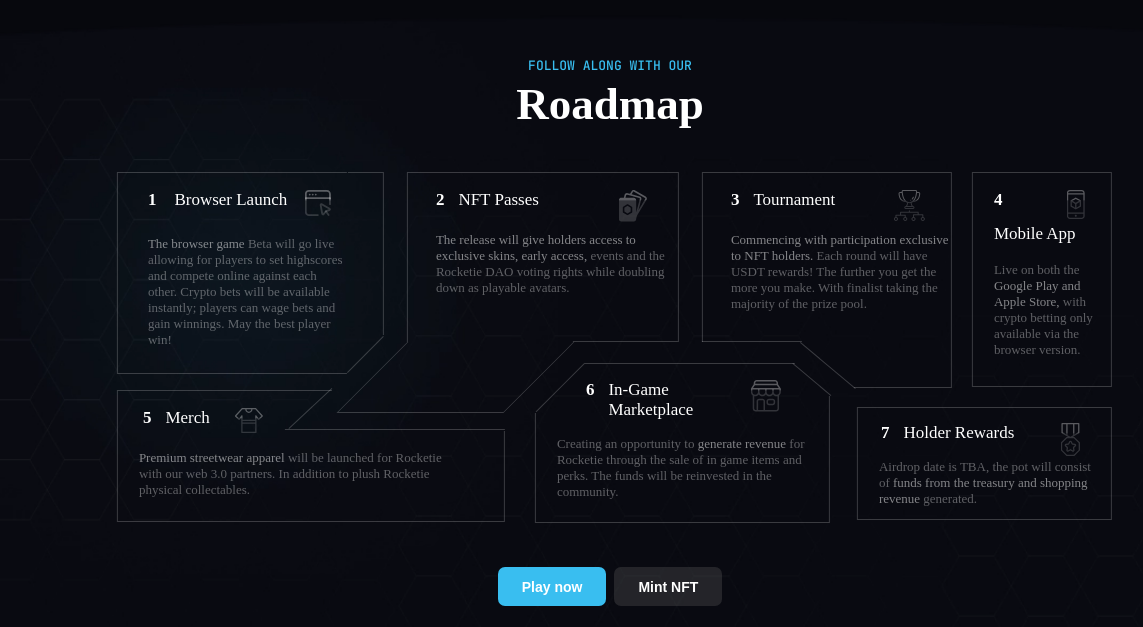
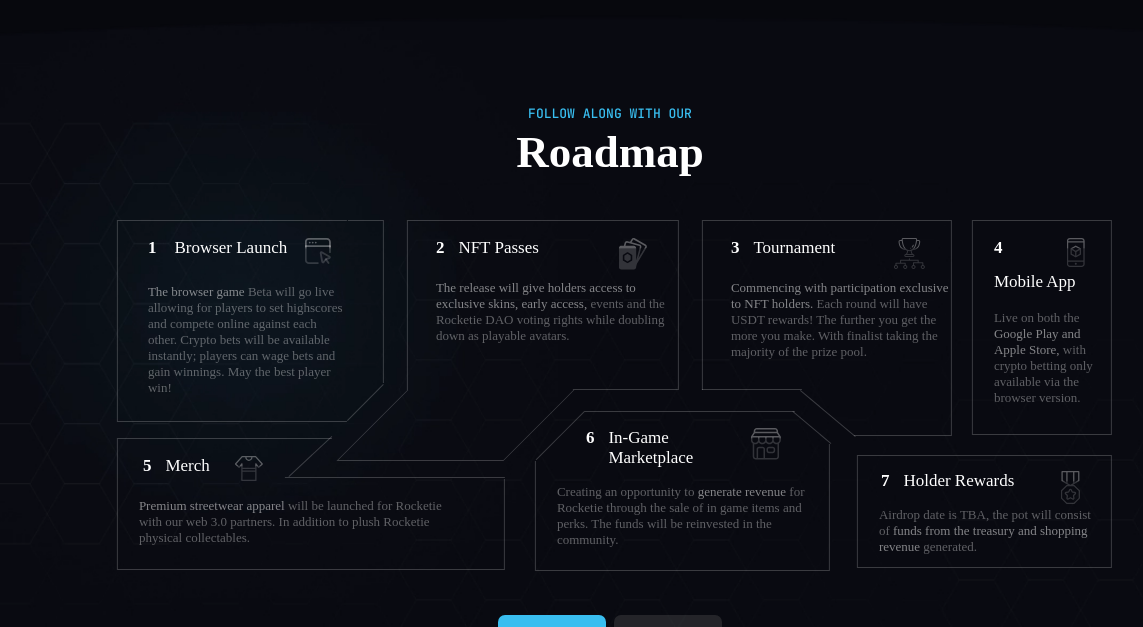
Before and after one commit to Sajadmhy/rocketie, a Next.js app: page / in a window 1536 px wide. Shown: the part 1522-2149 px from the top of the page, without its empty margins (158-1301 px from the left). Built offline with nearby package versions, Linux system fonts and the light colour scheme; a web font is replaced by a local one.

Commit message:
Add padding-top to the roadmap section

```diff
--- a/styles/Home.module.css
+++ b/styles/Home.module.css
@@ -1311,4 +1311,8 @@
         position: relative;
         z-index: 200;
     }
+
+    .roadmap {
+        padding-top: 7rem;
+    }
 }
```
